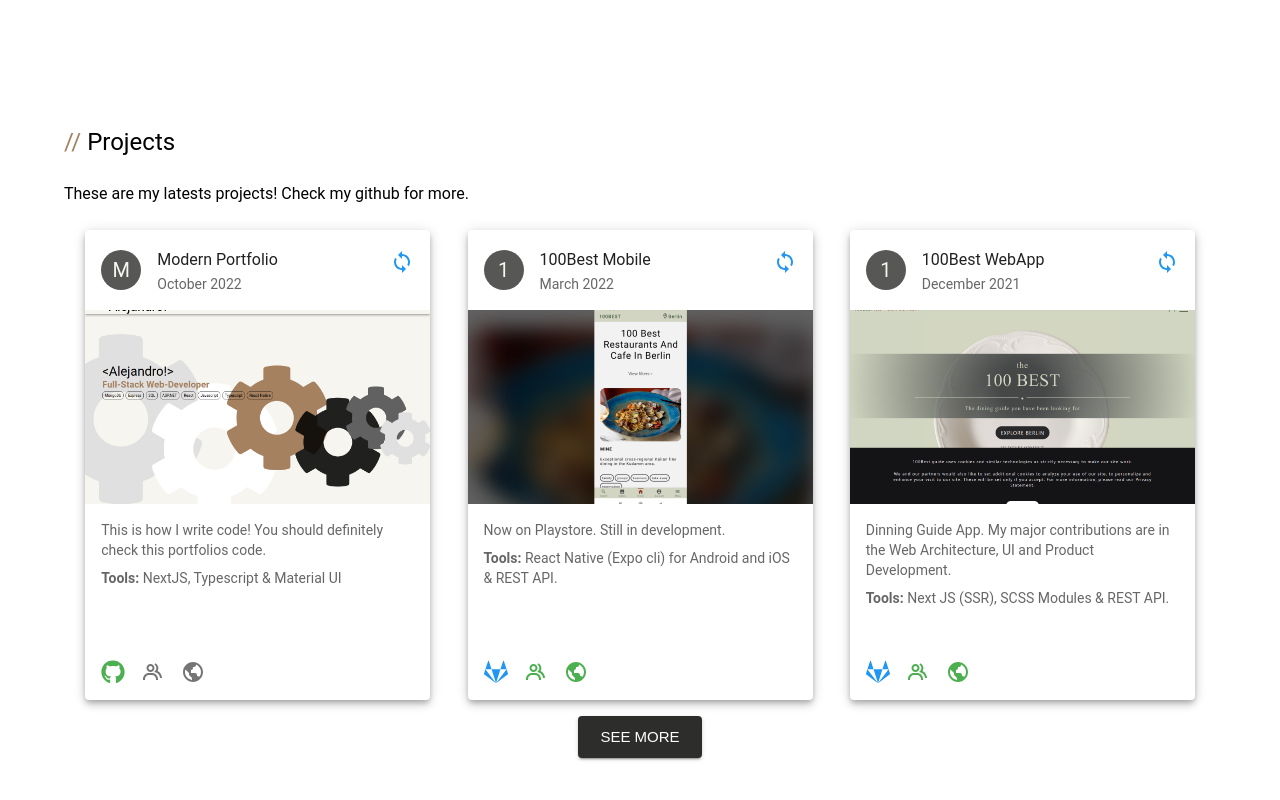
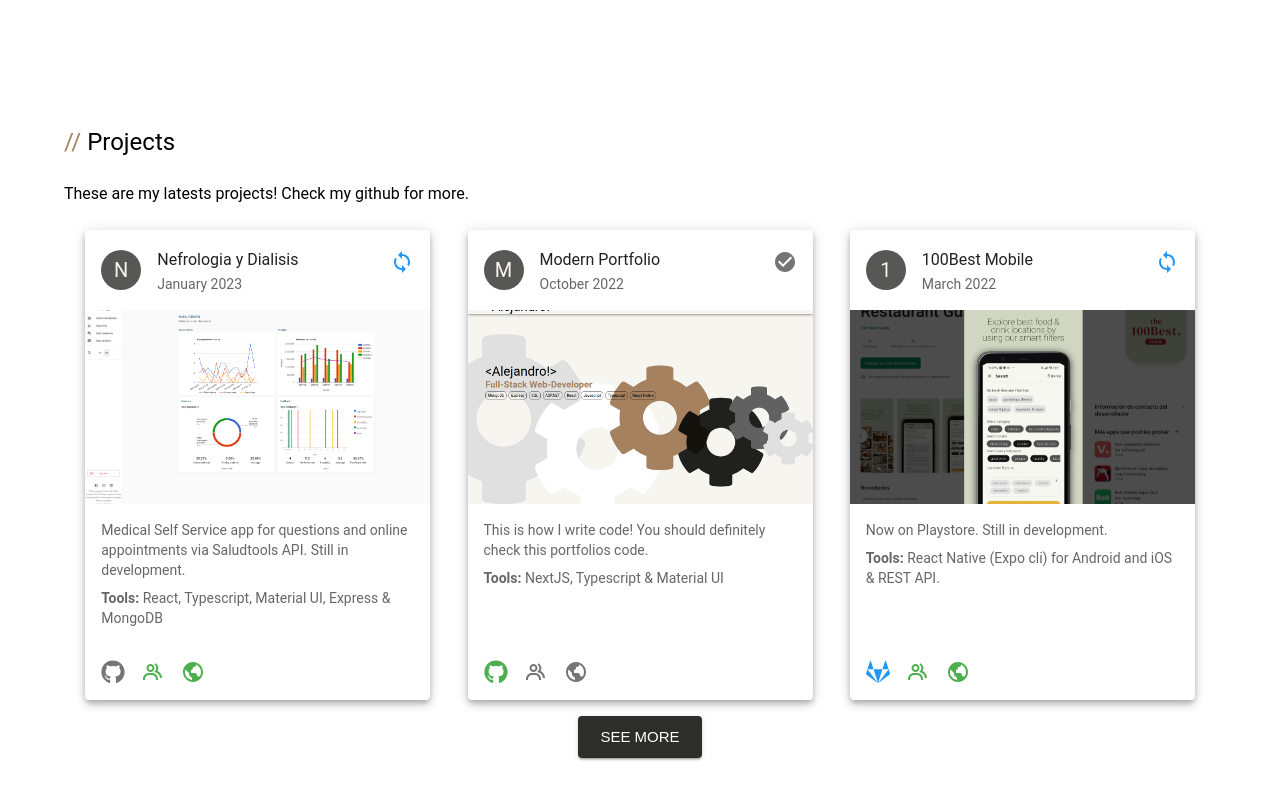
Before and after one commit to tkalejandro/modern-portfolio, a Next.js app: page / in a window 1280 px wide. Shown: the part 2942-3742 px from the top of the page. Built offline with nearby package versions, Linux system fonts and the light colour scheme.

Commit message:
added new things to portfolio.

```diff
--- a/public/data/ProjectsData.ts
+++ b/public/data/ProjectsData.ts
@@ -2,6 +2,22 @@ import { ProjectStatus } from "../../src/enums/LandingPage"
 import { ProjectInfo } from "../../src/types/LandingPage"
 
 const projectData: ProjectInfo[] = [
+    {
+        id: 14,
+        name: 'Nefrologia y Dialisis',
+        image: {
+            src: './images/nyd.png',
+            alt: 'Nefrologia y Dialisis'
+        },
+        description: 'Medical Self Service app for questions and online appointments via Saludtools API. Still in development.',
+        tools: 'React, Typescript, Material UI, Express & MongoDB',
+        github: '',
+        gitlab: undefined,
+        teamWork: 'https://www.linkedin.com/in/maximilian-faust-a7b236223/',
+        website: 'https://nyd-frontend.vercel.app/',
+        startingDate: new Date(2023, 0,10),
+        status: ProjectStatus.Active
+    },
     {
         id: 13,
         name: 'Modern Portfolio',
@@ -16,7 +32,7 @@ const projectData: ProjectInfo[] = [
         teamWork: undefined,
         website: undefined,
         startingDate: new Date(2022, 9,1),
-        status: ProjectStatus.Active
+        status: ProjectStatus.Concluded
     },
     {
         id: 12,
@@ -48,7 +64,7 @@ const projectData: ProjectInfo[] = [
         teamWork: 'https://100best.guide/about/team',
         website: 'https://100best.guide',
         startingDate: new Date(2021, 11,1),
-        status: ProjectStatus.Active
+        status: ProjectStatus.Concluded
     },
     {
         id: 10,
--- a/src/modules/LandingPage/components/FullStackTools/FullStackToolsData.ts
+++ b/src/modules/LandingPage/components/FullStackTools/FullStackToolsData.ts
@@ -64,6 +64,12 @@ import { FullStackToolsInfo } from "../../../../types/LandingPage";
         stack: FullStack.FrontEnd,
         type: FullStackToolsTypes.Design,
         opinion: "v4.0 ~ v5.0 / Can adapt to other versions"
+    },
+    {
+        tool: "React Native Paper",
+        stack: FullStack.Mobile,
+        type: FullStackToolsTypes.Design,
+        opinion: "v5.0 / Can adapt to other versions"
     },
 ]
 
```
Also changed, not shown: public/images/100bestnative.png, public/images/nyd.png (added).
